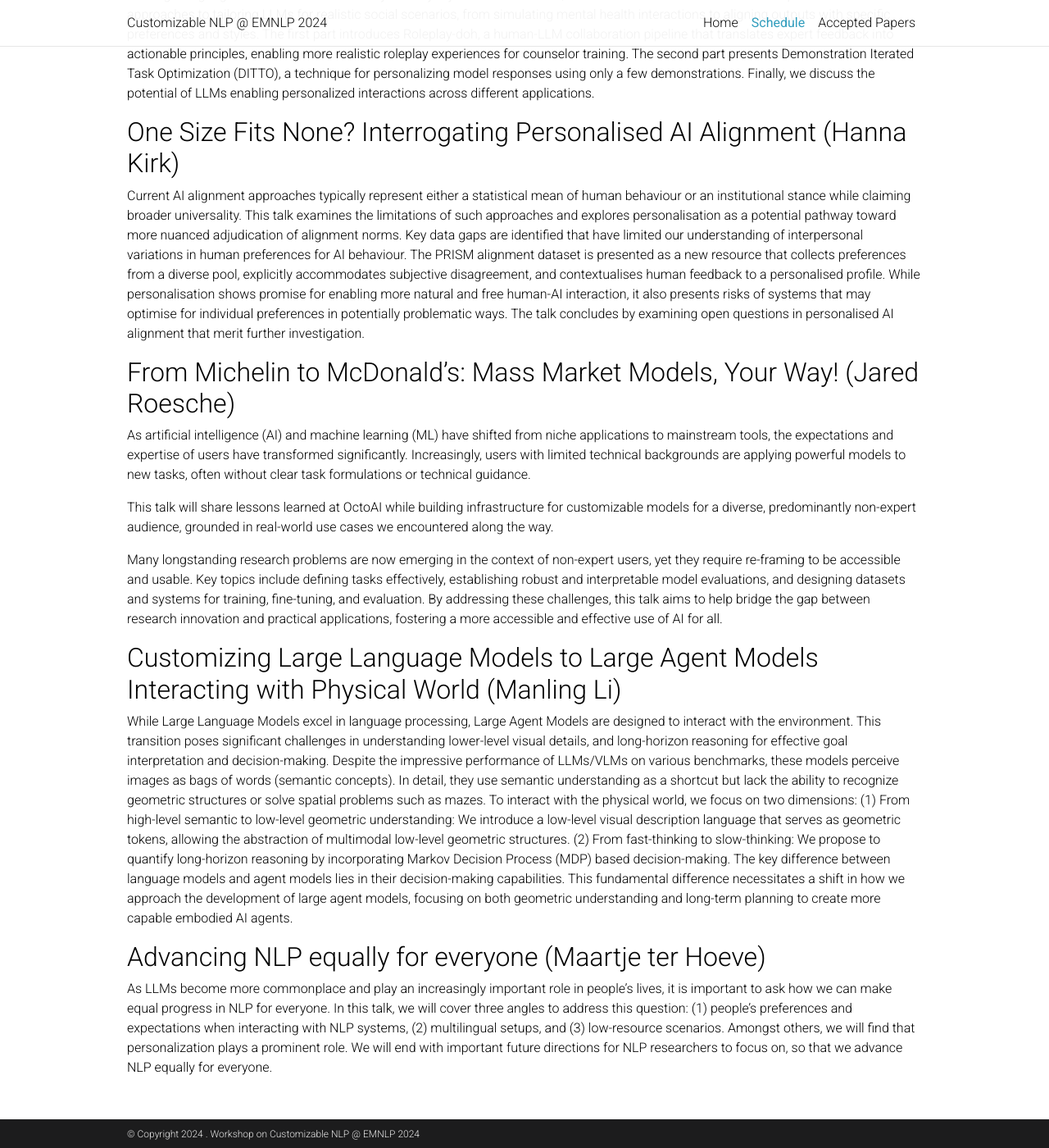
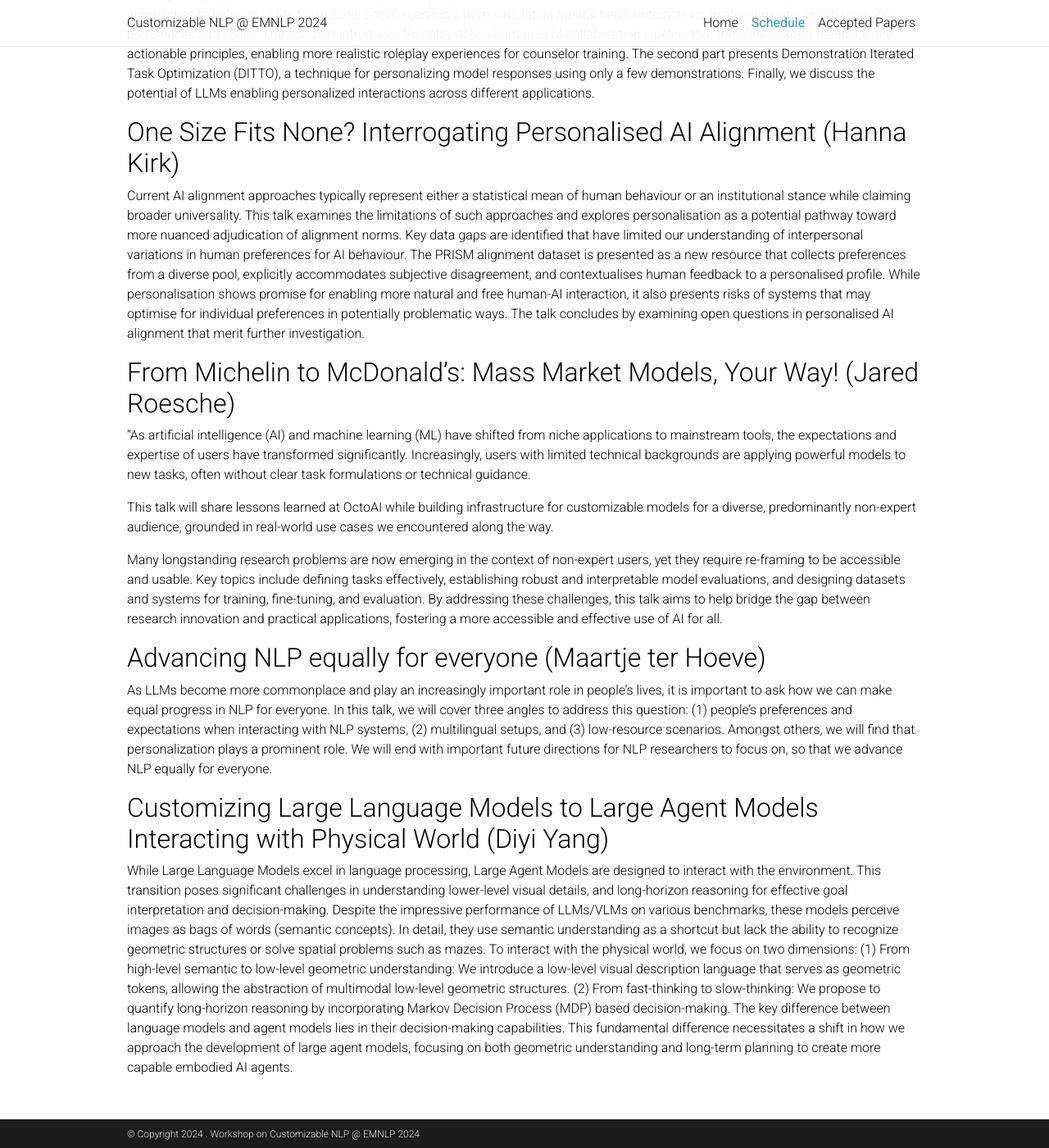
Before and after one commit to customnlp4u-24/customnlp4u-24.github.io, a Jekyll site: the page built from _pages/schedule.md, in a window 1280 px wide and 1400 px high, scrolled down 982 px. Shown: the whole window at 82% size. Built offline with Jekyll 4.4.1, drawn with Linux system fonts in a browser that asks for light colours; comment, search, counter and statistics services are not loaded; a style sheet for code colours, icons or effects is not loaded.

Commit message:
Update schedule.md

```diff
--- a/_pages/schedule.md
+++ b/_pages/schedule.md
@@ -65,17 +65,19 @@ For large language models to work effectively in everyday social interactions, c
 Current AI alignment approaches typically represent either a statistical mean of human behaviour or an institutional stance while claiming broader universality. This talk examines the limitations of such approaches and explores personalisation as a potential pathway toward more nuanced adjudication of alignment norms. Key data gaps are identified that have limited our understanding of interpersonal variations in human preferences for AI behaviour. The PRISM alignment dataset is presented as a new resource that collects preferences from a diverse pool, explicitly accommodates subjective disagreement, and contextualises human feedback to a personalised profile. While personalisation shows promise for enabling more natural and free human-AI interaction, it also presents risks of systems that may optimise for individual preferences in potentially problematic ways. The talk concludes by examining open questions in personalised AI alignment that merit further investigation.
 
 ## From Michelin to McDonald's: Mass Market Models, Your Way! (Jared Roesche)
-As artificial intelligence (AI) and machine learning (ML) have shifted from niche applications to mainstream tools, the expectations and expertise of users have transformed significantly. Increasingly, users with limited technical backgrounds are applying powerful models to new tasks, often without clear task formulations or technical guidance.
+"As artificial intelligence (AI) and machine learning (ML) have shifted from niche applications to mainstream tools, the expectations and expertise of users have transformed significantly. Increasingly, users with limited technical backgrounds are applying powerful models to new tasks, often without clear task formulations or technical guidance.
 
 This talk will share lessons learned at OctoAI while building  infrastructure for customizable models for a diverse, predominantly non-expert audience, grounded in real-world use cases we encountered along the way.
 
 Many longstanding research problems are now emerging in the context of non-expert users, yet they require re-framing to be accessible and usable. Key topics include defining tasks effectively, establishing robust and interpretable model evaluations, and designing datasets and systems for training, fine-tuning, and evaluation. By addressing these challenges, this talk aims to help bridge the gap between research innovation and practical applications, fostering a more accessible and effective use of AI for all.
 
-## Customizing Large Language Models to Large Agent Models Interacting with Physical World (Manling Li)
+## Advancing NLP equally for everyone (Maartje ter Hoeve)
+As LLMs become more commonplace and play an increasingly important role in people’s lives, it is important to ask how we can make equal progress in NLP for everyone. In this talk, we will cover three angles to address this question: (1) people’s preferences and expectations when interacting with NLP systems, (2) multilingual setups, and (3) low-resource scenarios. Amongst others, we will find that personalization plays a prominent role. We will end with important future directions for NLP researchers to focus on, so that we advance NLP equally for everyone.
+
+## Customizing Large Language Models to Large Agent Models Interacting with Physical World (Diyi Yang)
 While Large Language Models excel in language processing, Large Agent Models are designed to interact with the environment. This transition poses significant challenges in understanding lower-level visual details, and long-horizon reasoning for effective goal interpretation and decision-making. Despite the impressive performance of LLMs/VLMs on various benchmarks, these models perceive images as bags of words (semantic concepts). In detail, they use semantic understanding as a shortcut but lack the ability to recognize geometric structures or solve spatial problems such as mazes. To interact with the physical world, we focus on two dimensions: (1) From high-level semantic to low-level geometric understanding: We introduce a low-level visual description language that serves as geometric tokens, allowing the abstraction of multimodal low-level geometric structures. (2) From fast-thinking to slow-thinking: We propose to quantify long-horizon reasoning by incorporating Markov Decision Process (MDP) based decision-making. The key difference between language models and agent models lies in their decision-making capabilities. This fundamental difference necessitates a shift in how we approach the development of large agent models, focusing on both geometric understanding and long-term planning to create more capable embodied AI agents.
 
-## Advancing NLP equally for everyone (Maartje ter Hoeve)
-As LLMs become more commonplace and play an increasingly important role in people’s lives, it is important to ask how we can make equal progress in NLP for everyone. In this talk, we will cover three angles to address this question: (1) people’s preferences and expectations when interacting with NLP systems, (2) multilingual setups, and (3) low-resource scenarios. Amongst others, we will find that personalization plays a prominent role. We will end with important future directions for NLP researchers to focus on, so that we advance NLP equally for everyone.
+
 
 <style>
     /* Style for the team container */
```
